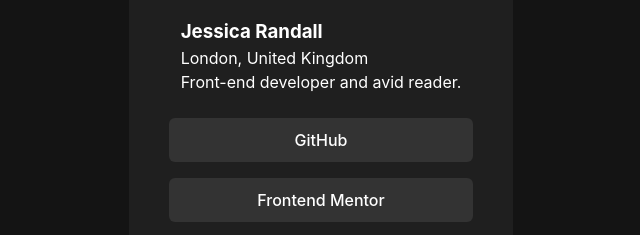
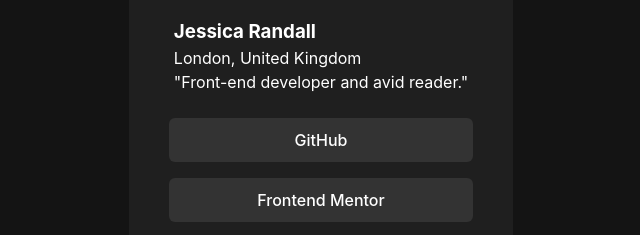
Before and after one commit to Polaris-algedi/frontend-mentor-social-links-profile, a website built with Vite: page index.html in a window 1280 px wide. Shown: the part 250-485 px from the top of the page, 319-959 px from the left. Built offline with nearby package versions, Linux system fonts and the light colour scheme; files whose address does not match are found by name.

Commit message:
Fix bio text formatting by adding quotation marks

```diff
--- a/index.html
+++ b/index.html
@@ -25,7 +25,7 @@
         <section class="card__body">
           <h1 class="card__name">Jessica Randall</h1>
           <p class="card__location">London, United Kingdom</p>
-          <p class="card__bio">Front-end developer and avid reader.</p>
+          <p class="card__bio">"Front-end developer and avid reader."</p>
         </section>
 
         <footer class="card__footer">
```
